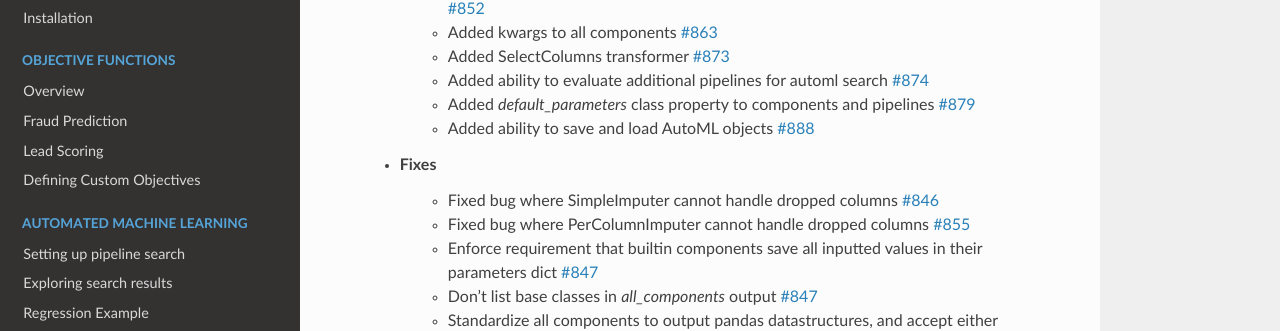
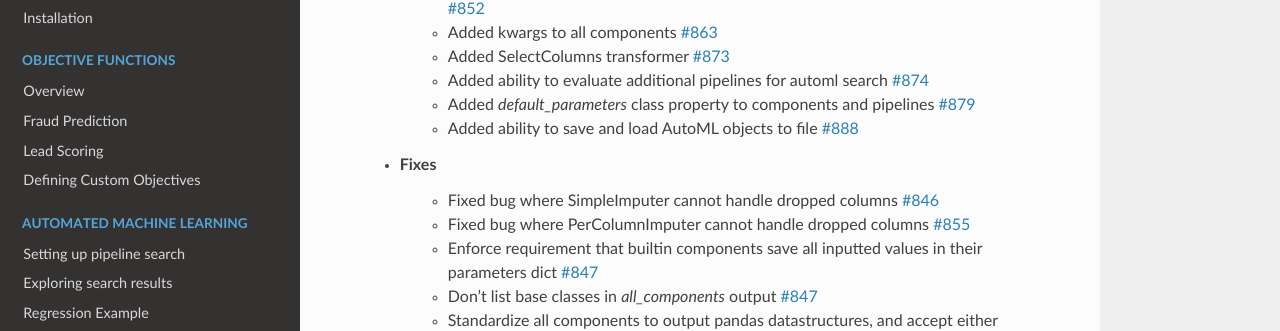
Before and after one commit to alteryx/evalml, a Sphinx documentation site: the page built from docs/source/changelog.rst, in a window 1280 px wide and 900 px high, scrolled down 403 px. Shown: the part 139-470 px from the top of the window. Built offline with Sphinx 7.4.7 and the Read the Docs theme 2.0.0, drawn with Linux system fonts in a browser that asks for light colours; comment, search, counter and statistics services are not loaded.

Commit message:
cleanup via comments

```diff
--- a/docs/source/changelog.rst
+++ b/docs/source/changelog.rst
@@ -20,7 +20,7 @@ Changelog
         * Added SelectColumns transformer :pr:`873`
         * Added ability to evaluate additional pipelines for automl search :pr:`874`
         * Added `default_parameters` class property to components and pipelines :pr:`879`
-        * Added ability to save and load AutoML objects :pr:`888`
+        * Added ability to save and load AutoML objects to file :pr:`888`
     * Fixes
         * Fixed bug where SimpleImputer cannot handle dropped columns :pr:`846`
         * Fixed bug where PerColumnImputer cannot handle dropped columns :pr:`855`
```
Also changed, not shown: 1 other file.
